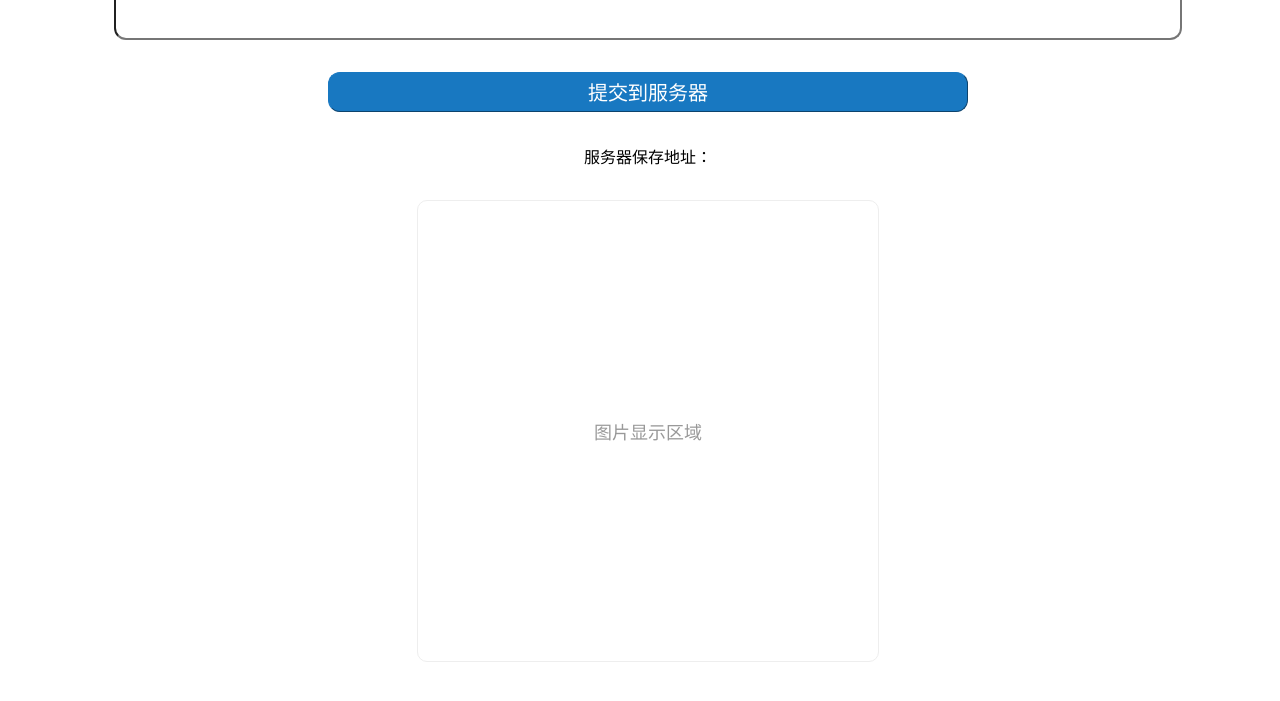
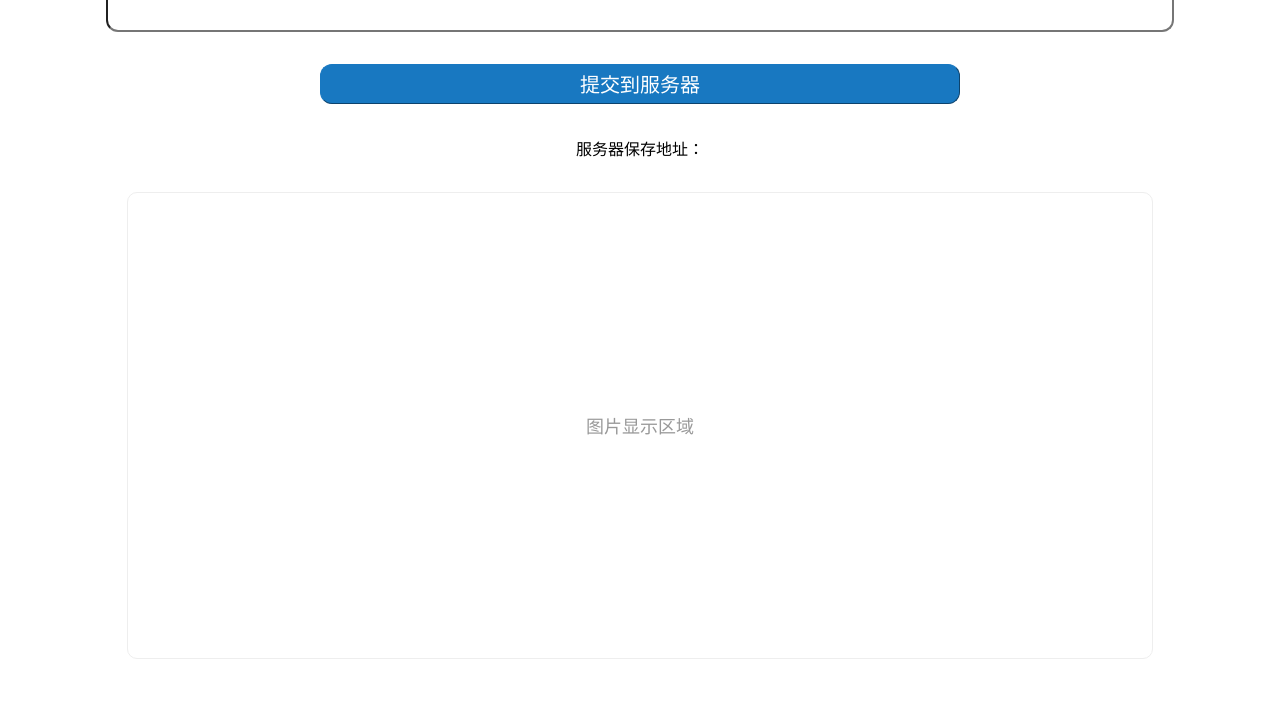
Before and after one commit to just4566/file-server, a website: page public/index.html in a window 1280 px wide. Shown: the part 109-810 px from the top of the page. Drawn offline with Linux system fonts and the light colour scheme.

```diff
--- a/public/index.html
+++ b/public/index.html
@@ -4,11 +4,17 @@
     <meta charset="UTF-8">
     <title>收集图谱</title>
     <style>
+        html {
+            width: 100%;
+            height: 100%;
+        }
         body, body > main {
+            margin: 0;
             display: flex;
             flex-direction: column;
             align-items: center;
             width: 100%;
+            height: 100%;
         }
         main > * {
             margin-bottom: 32px;
@@ -40,8 +46,9 @@
         }
         .img-container{
             position: relative;
-            width: 460px;
-            height: 460px;
+            width: 80%;
+            min-height: 460px;
+            flex-grow: 1;
             border: 1px solid #eee;
             border-radius: 10px;
         }
@@ -56,8 +63,8 @@
         }
         #imgView {
             position: relative;
-            width: 460px;
-            height: 460px;
+            width: 100%;
+            height: 100%;
             object-fit: contain;
         }
         img[src=""],img:not([src]) {
--- a/tools/saveWebImgToLocal.js
+++ b/tools/saveWebImgToLocal.js
@@ -59,5 +59,5 @@
     }
   })
 }
-// saveWebImgToLocal(__dirname, 'http://i0.hdslb.com/bfs/banner/b6e4c6369bde24c64ec759ac70ee732f8e5ecce6.jpg')
+
 module.exports = saveWebImgToLocal
```
